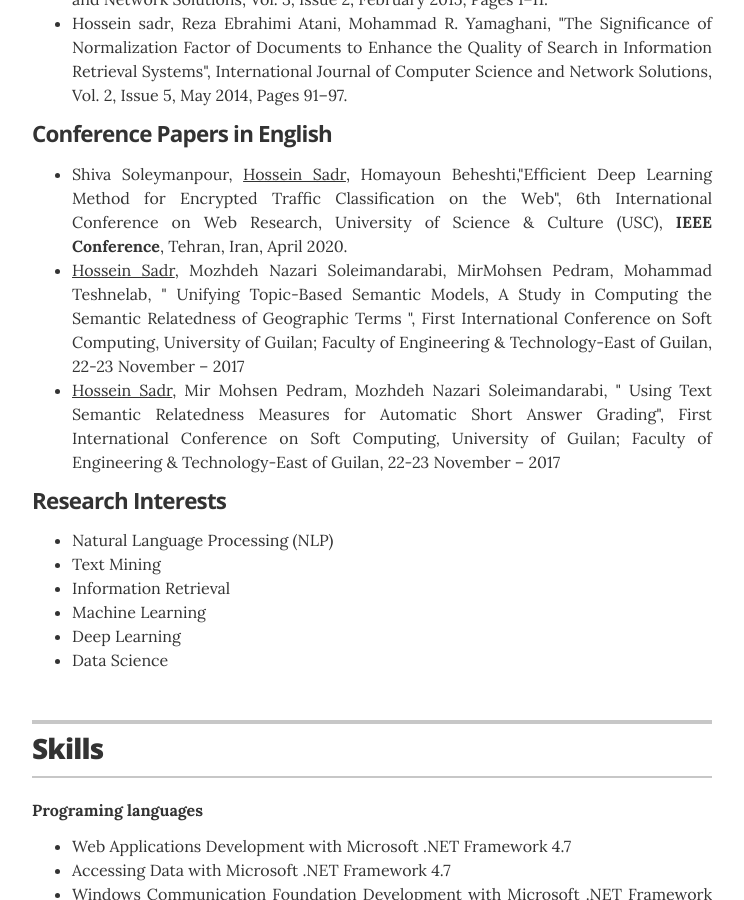
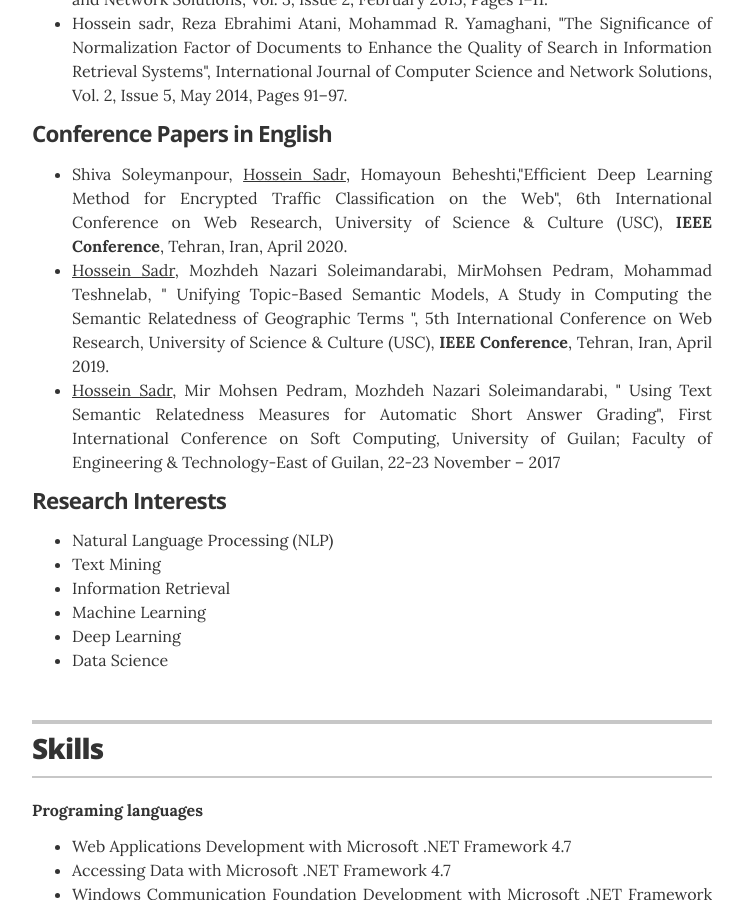
Before and after one commit to hosseinsadr/hosseinsadr.github.io, a Jekyll site: the page built from index.html, in a window 1280 px wide and 900 px high, scrolled down 3521 px. Shown: the whole window, without its empty margins (268-1012 px from the left). Built offline with Jekyll 4.4.1, drawn with Linux system fonts in a browser that asks for light colours.

Commit message:
Update projects.yml

```diff
--- a/_data/projects.yml
+++ b/_data/projects.yml
@@ -14,7 +14,7 @@
 # Conference Papers in English
 - project: Conference Papers in English
   # url: "#"
-  description: <ul class="resume-item-list"><li>Shiva Soleymanpour, <u>Hossein Sadr</u>, Homayoun Beheshti,"Efficient Deep Learning Method for Encrypted Traffic Classification on the Web", 6th International Conference on Web Research, University of Science & Culture (USC), <b>IEEE Conference</b>, Tehran, Iran, April 2020.</li><li><u>Hossein  Sadr</u>, Mozhdeh Nazari Soleimandarabi, MirMohsen Pedram, Mohammad Teshnelab, "   Unifying  Topic-Based   Semantic Models, A   Study  in  Computing  the   Semantic  Relatedness   of  Geographic Terms ", First International Conference on Soft Computing, University of Guilan; Faculty of Engineering & Technology-East of Guilan, 22-23 November – 2017</li> <li><u>Hossein Sadr</u>, Mir Mohsen Pedram, Mozhdeh Nazari Soleimandarabi, " Using Text Semantic Relatedness Measures for Automatic Short Answer Grading", First International Conference on Soft Computing, University of Guilan; Faculty of Engineering & Technology-East of Guilan, 22-23 November – 2017</li></ul>
+  description: <ul class="resume-item-list"><li>Shiva Soleymanpour, <u>Hossein Sadr</u>, Homayoun Beheshti,"Efficient Deep Learning Method for Encrypted Traffic Classification on the Web", 6th International Conference on Web Research, University of Science & Culture (USC), <b>IEEE Conference</b>, Tehran, Iran, April 2020.</li><li><u>Hossein  Sadr</u>, Mozhdeh Nazari Soleimandarabi, MirMohsen Pedram, Mohammad Teshnelab, "   Unifying  Topic-Based   Semantic Models, A   Study  in  Computing  the   Semantic  Relatedness   of  Geographic Terms ", 5th International Conference on Web Research, University of Science & Culture (USC), <b>IEEE Conference</b>, Tehran, Iran, April 2019.</li> <li><u>Hossein Sadr</u>, Mir Mohsen Pedram, Mozhdeh Nazari Soleimandarabi, " Using Text Semantic Relatedness Measures for Automatic Short Answer Grading", First International Conference on Soft Computing, University of Guilan; Faculty of Engineering & Technology-East of Guilan, 22-23 November – 2017</li></ul>
 
   # Research Interests
 - project: Research Interests
```
